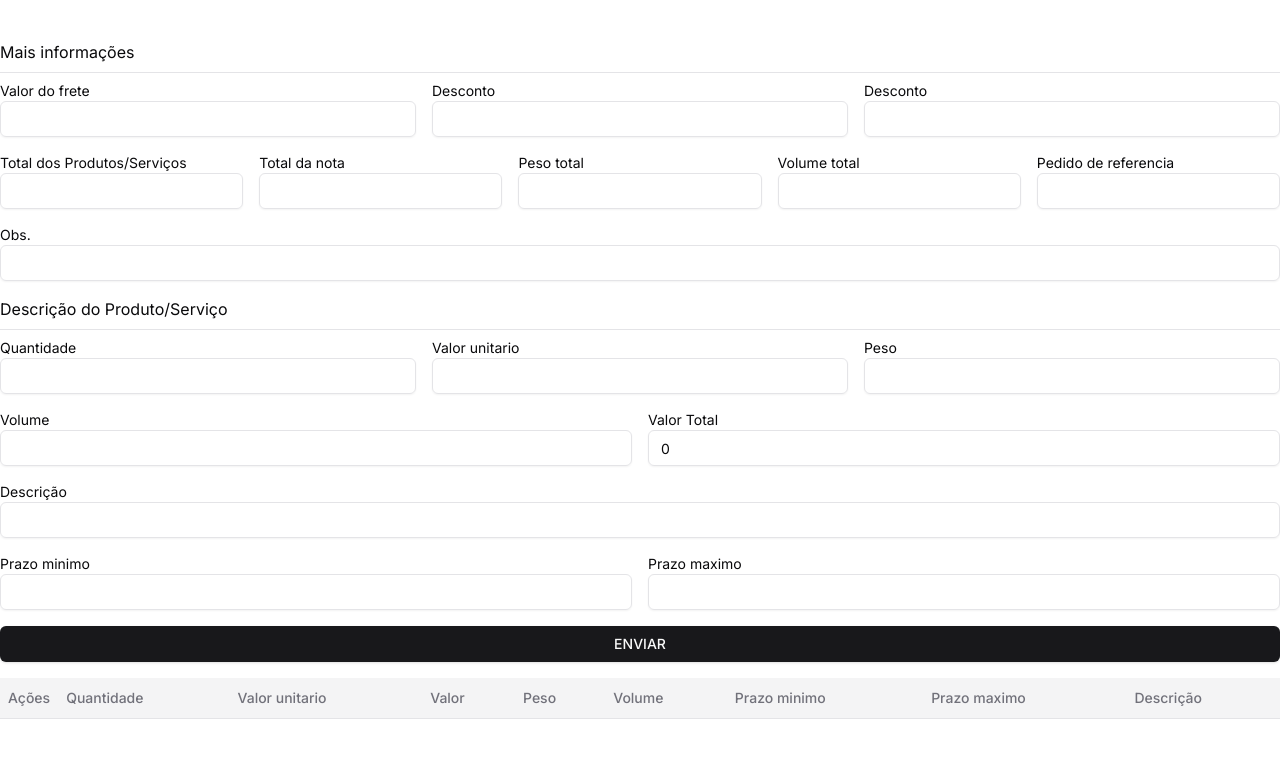
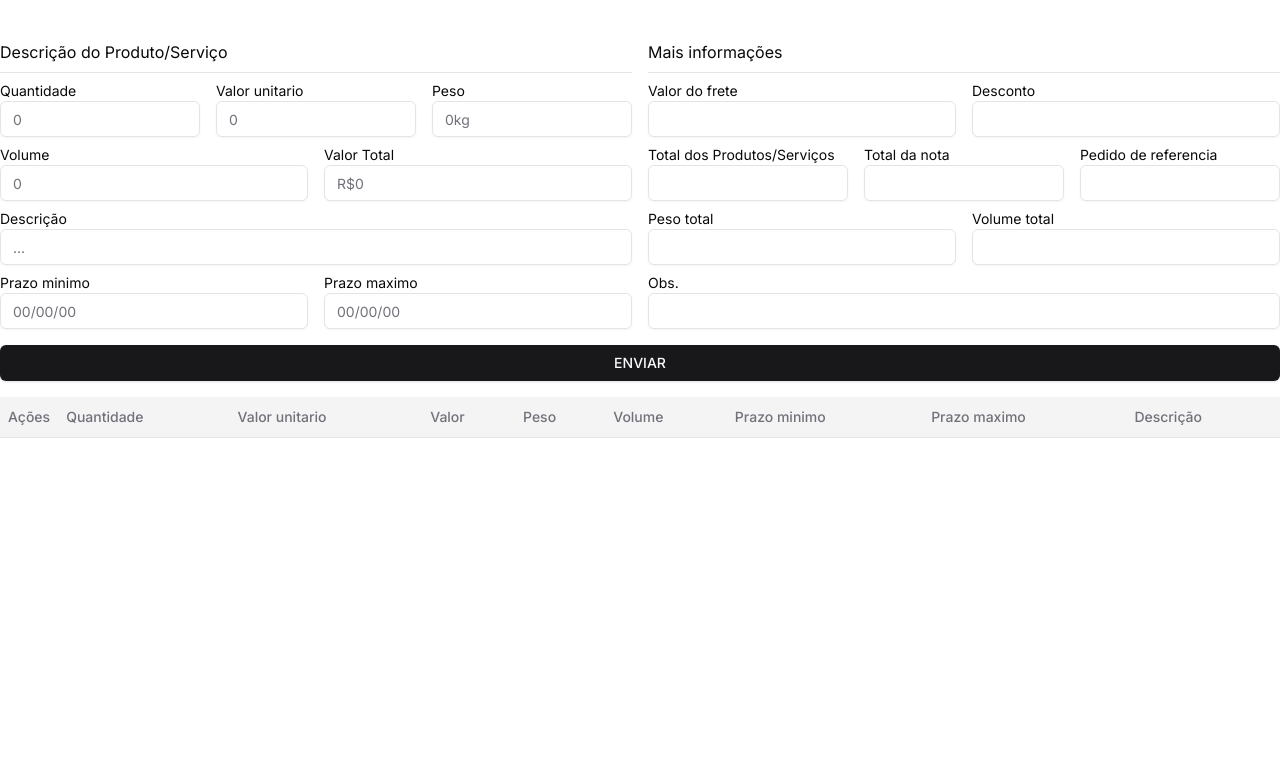
Before and after one commit to KetsonKersen/Shadcn_form, a Next.js app: page / in a window 1280 px wide. Shown: the top 758 px of the page. Built offline with nearby package versions, Linux system fonts and the light colour scheme.

Commit message:
Altered layout form

```diff
--- a/src/app/components/form_product/index.tsx
+++ b/src/app/components/form_product/index.tsx
@@ -1,5 +1,4 @@
 'use client'
-import MoreInf from "./moreInf";
 import SetProduct from "./setProduct";
 import { GlobalProvider } from "./store";
 import Table_Product from "./table";
@@ -7,8 +6,7 @@ import Table_Product from "./table";
 export default function Form_Product(){
     return(
         <GlobalProvider>
-            <div className="w-full max-w-7xl mx-auto flex flex-col gap-4 pt-10">
-                <MoreInf/>
+            <div className="w-full max-w-7xl mx-auto flex flex-col gap-4 py-10">
                 <SetProduct/>
                 <Table_Product/>
             </div>
--- a/src/app/components/form_product/moreInf.tsx
+++ /dev/null
@@ -1,54 +0,0 @@
-import { Input } from "@/components/ui/input";
-
-export default function MoreInf(){
-    return(
-        <div className="flex flex-col gap-2">
-            <h3>Mais informações</h3>
-            <hr></hr>
-            <form className="flex flex-col gap-4">
-                <div>
-                    <label>
-                        Valor do frete
-                        <Input/>
-                    </label>
-                    <label>
-                        Desconto
-                        <Input/>
-                    </label>
-                    <label>
-                        Desconto
-                        <Input/>
-                    </label>
-                </div>
-                <div>
-                    <label>
-                        Total dos Produtos/Serviços
-                        <Input/>
-                    </label>
-                    <label>
-                        Total da nota
-                        <Input/>
-                    </label>
-                    <label>
-                        Peso total
-                        <Input/>
-                    </label>
-                    <label>
-                        Volume total
-                        <Input/>
-                    </label>
-                    <label>
-                        Pedido de referencia
-                        <Input/>
-                    </label>
-                </div>
-                <div>
-                    <label>
-                        Obs.
-                        <Input/>
-                    </label>
-                </div>
-            </form>
-        </div>
-    )
-}
--- a/src/app/components/form_product/setProduct.tsx
+++ b/src/app/components/form_product/setProduct.tsx
@@ -2,7 +2,7 @@ import { useForm, SubmitHandler } from "react-hook-form";
 
 import { Button } from "@/components/ui/button";
 import { Input } from "@/components/ui/input";
-import { useContext, useEffect, useRef, useState } from "react";
+import { useContext, useEffect, useMemo, useRef, useState } from "react";
 import { GlobalContext } from "./store";
 
 export default function SetProduct(){
@@ -27,61 +27,122 @@ export default function SetProduct(){
     const watchQuantidade = watch("quantidade")
     const watchValorUni = watch("valor_uni")
 
+    const [calc,setCalc] = useState('')
 
-    const [calc,setCalc] = useState(0)
     useEffect(()=>{
         let res:number = (Number(watchQuantidade) * Number(watchValorUni))
         if(!Number.isNaN(res)){
-            setCalc(res)
+            const formatted = new Intl.NumberFormat("pt-br", {style: "currency", currency: "BRL"}).format(res)
+            setCalc(formatted)
         }
     },[watchQuantidade, watchValorUni])
 
-    return(
-        <div className="flex flex-col gap-2">
-            <h3>Descrição do Produto/Serviço</h3>
-            <hr></hr>
-            <form onSubmit={handleSubmit(onSubmit)} className="flex flex-col">
+    console.log("Renderizou o form")
+
+    function fieldsDescriptionProducts(){
+        return(
+            <div className="flex flex-col gap-2">
+                <h3>Descrição do Produto/Serviço</h3>
+                <hr></hr>
                 <div>
                     <label>
                         Quantidade
-                        <Input {...register("quantidade")}/>
+                        <Input {...register("quantidade")} placeholder="0"/>
                     </label>
                     <label>
                         Valor unitario
-                        <Input {...register("valor_uni")}/>
+                        <Input {...register("valor_uni")} placeholder="0"/>
                     </label>
                     <label>
                         Peso
-                        <Input {...register("peso")}/>
+                        <Input {...register("peso")} placeholder="0kg"/>
                     </label>
                 </div>
                 <div>
                     <label>
                         Volume
-                        <Input {...register("volume")}/>
+                        <Input {...register("volume")} placeholder="0"/>
                     </label>
                     <label>
                         Valor Total
-                        <Input value={calc} {...register("valor_total")}/>
+                        <Input defaultValue={calc} {...register("valor_total")} placeholder="R$0"/>
                     </label>
                 </div>
                 <div>
                     <label>
                         Descrição
-                        <Input {...register("descricao")}/>
+                        <Input {...register("descricao")} placeholder="..."/>
                     </label>
                 </div>
                 <div>
                     <label>
                         Prazo minimo
-                        <Input {...register("prazo_min")}/>
+                        <Input {...register("prazo_min")} placeholder="00/00/00"/>
                     </label>
                     <label>
                         Prazo maximo
-                        <Input {...register("prazo_max")}/>
+                        <Input {...register("prazo_max")} placeholder="00/00/00"/>
                     </label>
                 </div>
-                <Button>ENVIAR</Button>
+            </div>
+        )
+    }
+
+    function fieldsMoreInf(){
+        return(
+            <div className="flex flex-col gap-2">
+                <h3>Mais informações</h3>
+                <hr></hr>
+                    <div>
+                        <label>
+                            Valor do frete
+                            <Input/>
+                        </label>
+                        <label>
+                            Desconto
+                            <Input/>
+                        </label>
+                    </div>
+                    <div>
+                        <label>
+                            Total dos Produtos/Serviços
+                            <Input/>
+                        </label>
+                        <label>
+                            Total da nota
+                            <Input/>
+                        </label>
+                        <label>
+                            Pedido de referencia
+                            <Input/>
+                        </label>
+                    </div>
+                    <div>
+                        <label>
+                            Peso total
+                            <Input/>
+                        </label>
+                        <label>
+                            Volume total
+                            <Input/>
+                        </label>
+                    </div>
+                    <div>
+                        <label>
+                            Obs.
+                            <Input/>
+                        </label>
+                    </div>
+            </div>
+        )
+    }
+
+    return(
+        <div className="flex flex-col gap-2">
+            <form onSubmit={handleSubmit(onSubmit)} className="grid grid-cols-2 gap-4">
+                { fieldsDescriptionProducts() }
+                { fieldsMoreInf() }
+                <Button className="w-full col-start-1 col-end-3">ENVIAR</Button>
             </form>
         </div>
     )
--- a/src/app/components/form_product/store.tsx
+++ b/src/app/components/form_product/store.tsx
@@ -22,7 +22,7 @@ export const GlobalProvider = ({children}:any)=>{
             const data:any = localStorage.getItem("products")
             setState(JSON.parse(data))
         }
-    },[])
+    },[setState])
 
     function addProduct(product:Iproduct){
         Object.assign(product, {id: Math.floor( Math.random()*999 )})
--- a/src/app/components/form_product/table.tsx
+++ b/src/app/components/form_product/table.tsx
@@ -25,6 +25,7 @@ interface IFormInput {
     prazo_max: String;
   }
 
+console.log("Renderizou a tabela")
 
 export default function Table_Product(){
     const {state, removeProduct} = useContext<any>(GlobalContext)
@@ -43,7 +44,8 @@ export default function Table_Product(){
                     <TableHead>Descrição</TableHead>
                 </TableRow>
             </TableHeader >
-            <TableBody >
+            <TableBody className="overflow-y-scroll">
+
                 {state?.map((item:IFormInput)=>{
                     const {id,quantidade,valor_uni,valor_total,peso,volume,prazo_min,prazo_max,descricao} = item
                     return(
@@ -62,6 +64,7 @@ export default function Table_Product(){
                         </TableRow>
                     )
                 })}
+
             </TableBody>
         </Table>
     )
```
